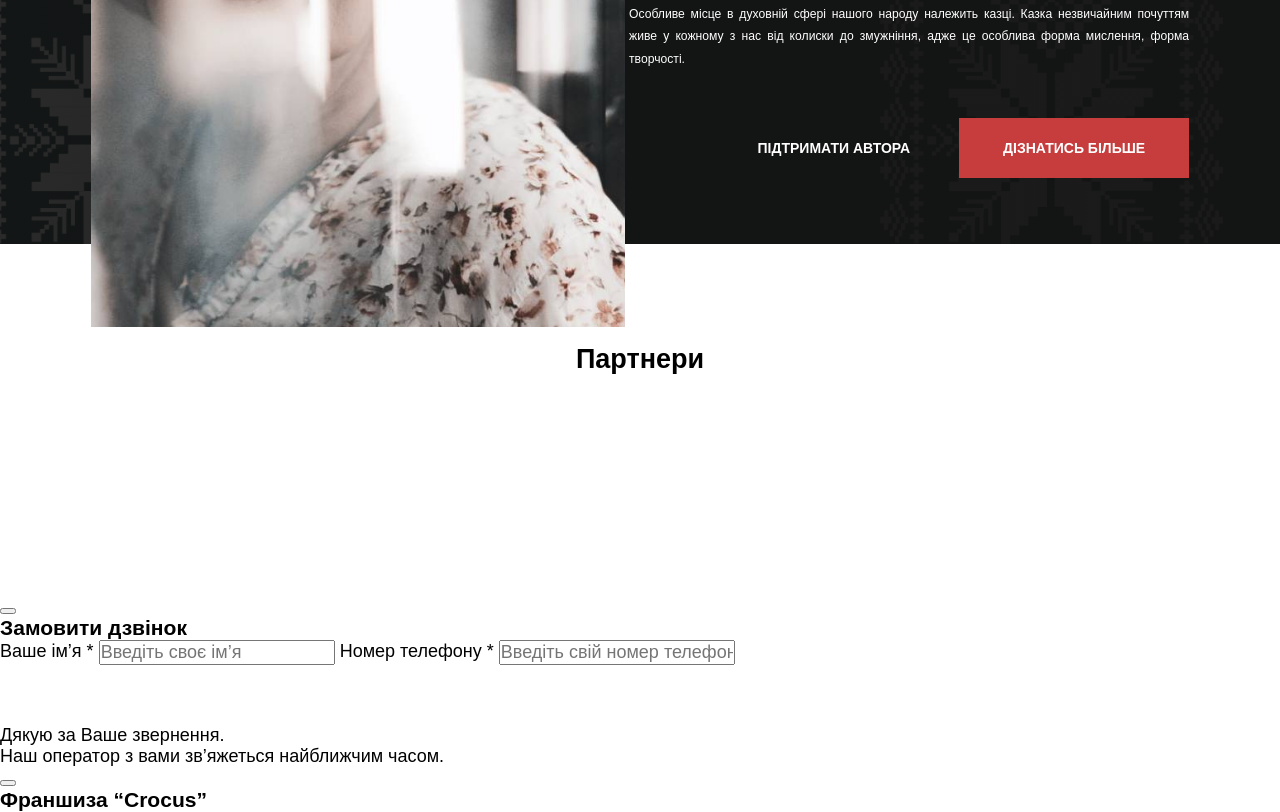
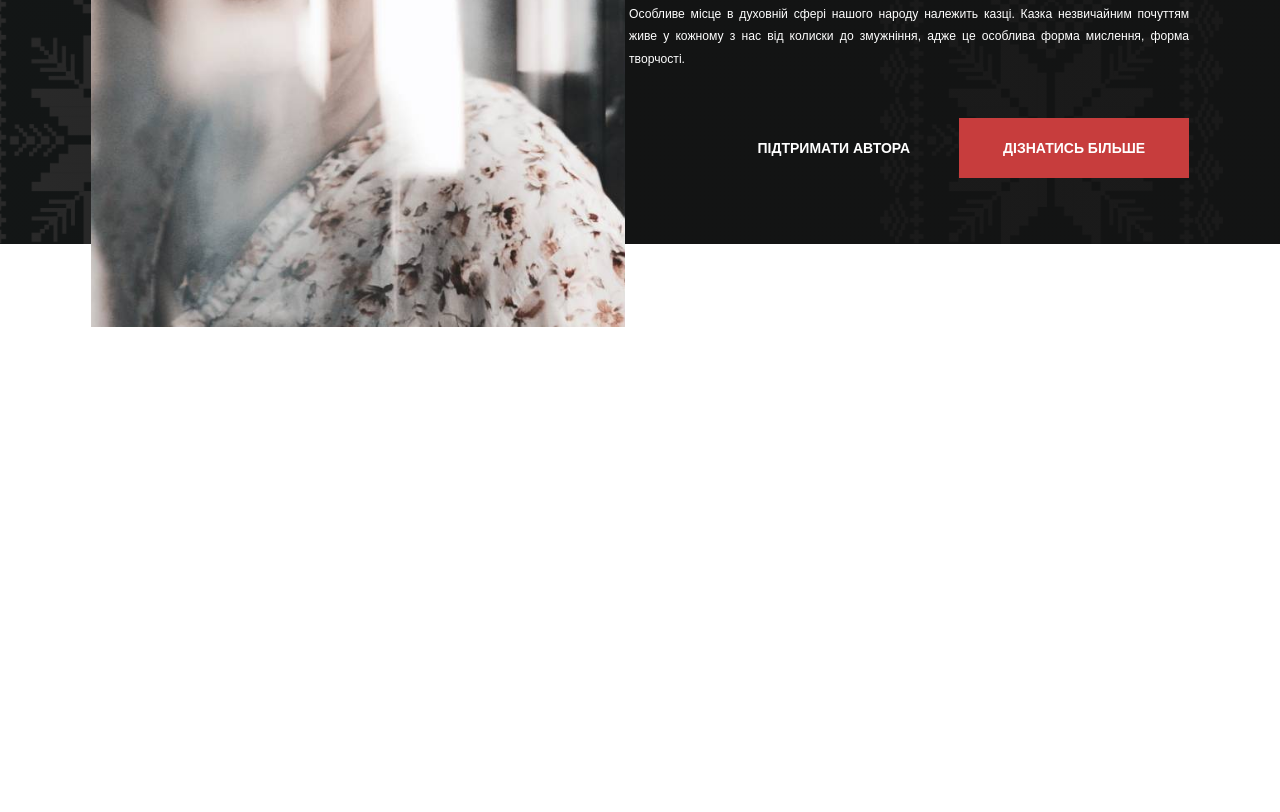
Before and after one commit to v-lavs/bab-st, a website: page index.html in a window 1280 px wide. Shown: the part 405-1217 px from the top of the page. After the commit the page ends 869 px from the top, so only its background shows below. Drawn offline with nearby package versions, Linux system fonts and the light colour scheme.

```diff
--- a/index.html
+++ b/index.html
@@ -54,7 +54,7 @@
 
         <section class="section-partners">
             <div class="container">
-                <h2 class="title">Партнери</h2>
+                <!--<h2 class="title">Партнери</h2>-->
 
             </div>
         </section>
@@ -75,45 +75,45 @@
     </footer>
 </div>
 
-<div class="modal" id="popup">
-    <div class="modal__header">
-        <button class="btn-close btn-close_round" aria-label="Закрити" id="closePopup"></button>
-        <h3 class="modal__heading">Замовити дзвінок</h3>
-    </div>
-    <div class="modal__body">
-        <form action="/" class="form">
-            <label class="label">Ваше ім’я <span class="star"> *</span>
-                <input type="text" class="input" required placeholder="Введіть своє ім’я">
-            </label>
-            <label class="label">Номер телефону <span class="star"> *</span>
-                <input type="text" class="input" required placeholder="Введіть свій номер телефону">
-            </label>
+<!--<div class="modal" id="popup">-->
+    <!--<div class="modal__header">-->
+        <!--<button class="btn-close btn-close_round" aria-label="Закрити" id="closePopup"></button>-->
+        <!--<h3 class="modal__heading">Замовити дзвінок</h3>-->
+    <!--</div>-->
+    <!--<div class="modal__body">-->
+        <!--<form action="/" class="form">-->
+            <!--<label class="label">Ваше ім’я <span class="star"> *</span>-->
+                <!--<input type="text" class="input" required placeholder="Введіть своє ім’я">-->
+            <!--</label>-->
+            <!--<label class="label">Номер телефону <span class="star"> *</span>-->
+                <!--<input type="text" class="input" required placeholder="Введіть свій номер телефону">-->
+            <!--</label>-->
 
-            <div class="form__footer">
-                <button type="submit" class="btn btn_main">Чекаю дзвінка</button>
-            </div>
-        </form>
-        <div class="thank-you">
-            <div class="thank-you__text">
-                <p>
-                    Дякую за Ваше звернення.
-                </p>
-                <p>
-                    Наш оператор з вами зв’яжеться найближчим часом.
-                </p>
-            </div>
-        </div>
-    </div>
-</div>
-<div data-simplebar data-simplebar-auto-hide="false" class="scroll modal modal_franchise" id="franchisePopup">
-    <div class="modal__header">
-        <button class="btn-close btn-close_round" aria-label="Закрити" id="closeFranchisePopup"></button>
-        <h3 class="modal__heading border-decor">Франшиза “Crocus”</h3>
-    </div>
-    <div class="modal__body">
+            <!--<div class="form__footer">-->
+                <!--<button type="submit" class="btn btn_main">Чекаю дзвінка</button>-->
+            <!--</div>-->
+        <!--</form>-->
+        <!--<div class="thank-you">-->
+            <!--<div class="thank-you__text">-->
+                <!--<p>-->
+                    <!--Дякую за Ваше звернення.-->
+                <!--</p>-->
+                <!--<p>-->
+                    <!--Наш оператор з вами зв’яжеться найближчим часом.-->
+                <!--</p>-->
+            <!--</div>-->
+        <!--</div>-->
+    <!--</div>-->
+<!--</div>-->
+<!--<div data-simplebar data-simplebar-auto-hide="false" class="scroll modal modal_franchise" id="franchisePopup">-->
+    <!--<div class="modal__header">-->
+        <!--<button class="btn-close btn-close_round" aria-label="Закрити" id="closeFranchisePopup"></button>-->
+        <!--<h3 class="modal__heading border-decor">Франшиза “Crocus”</h3>-->
+    <!--</div>-->
+    <!--<div class="modal__body">-->
 
-    </div>
-</div>
+    <!--</div>-->
+<!--</div>-->
 <script src="https://cdn.jsdelivr.net/npm/simplebar@latest/dist/simplebar.min.js"></script>
 <script src="dist/main.js"></script>
 </body>
```
